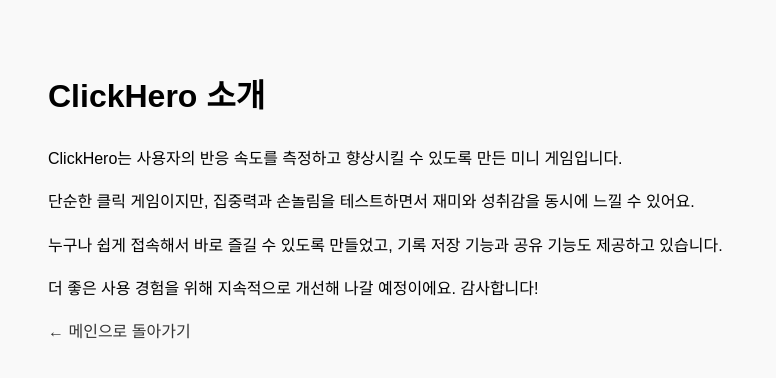
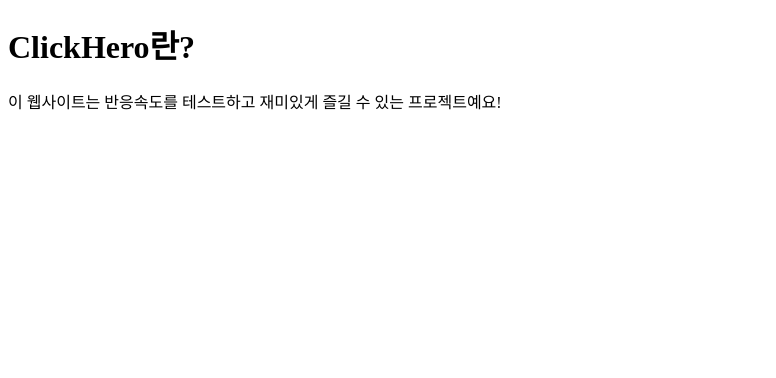
Before and after one commit to Zhaethar/reaction-time, a plain HTML site: page www/about.html in a window 1280 px wide. Shown: the whole page, without its empty margins (0-776 px from the left). Drawn offline with Linux system fonts and the light colour scheme.

Commit message:
Update about.html with new layout

```diff
--- a/www/about.html
+++ b/www/about.html
@@ -1,20 +1,11 @@
-<!doctype html>
+<!DOCTYPE html>
 <html lang="ko">
 <head>
-  <meta charset="utf-8" />
-  <title>ClickHero - 소개</title>
-  <style>
-    body { font-family:'Arial'; padding:40px; background:#f9f9f9; line-height:1.7; }
-    a { color:#333; text-decoration:none; }
-  </style>
+  <meta charset="UTF-8" />
+  <title>About ClickHero</title>
 </head>
 <body>
-  <h1>ClickHero 소개</h1>
-  <p>ClickHero는 사용자의 반응 속도를 측정하고 향상시킬 수 있도록 만든 미니 게임입니다.</p>
-  <p>단순한 클릭 게임이지만, 집중력과 손놀림을 테스트하면서 재미와 성취감을 동시에 느낄 수 있어요.</p>
-  <p>누구나 쉽게 접속해서 바로 즐길 수 있도록 만들었고, 기록 저장 기능과 공유 기능도 제공하고 있습니다.</p>
-  <p>더 좋은 사용 경험을 위해 지속적으로 개선해 나갈 예정이에요. 감사합니다!</p>
-
-  <p><a href="index.html">← 메인으로 돌아가기</a></p>
+  <h1>ClickHero란?</h1>
+  <p>이 웹사이트는 반응속도를 테스트하고 재미있게 즐길 수 있는 프로젝트예요!</p>
 </body>
 </html>
```
